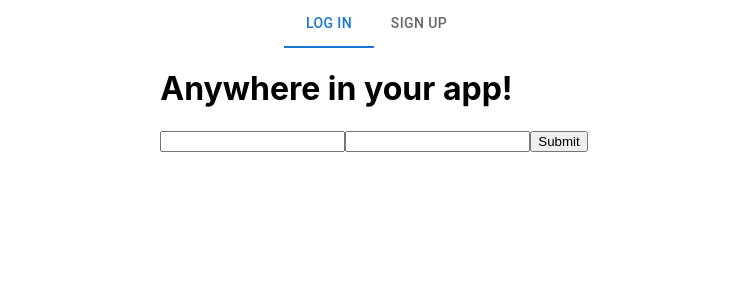
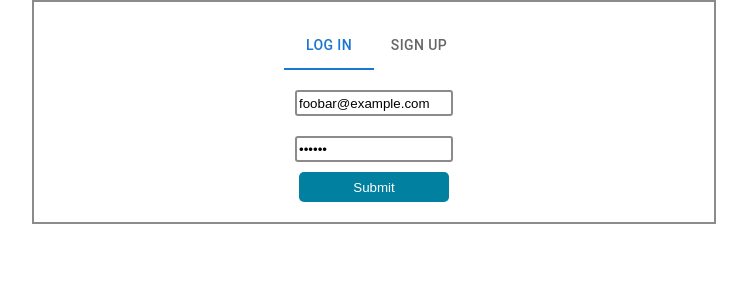
Before and after one commit to Korpan-Artem/hw-one-react, a React (Create React App) app: page / in a window 1280 px wide. Shown: the top 300 px of the page, without its empty margins (266-1013 px from the left). Built offline with nearby package versions, Linux system fonts and the light colour scheme.

Commit message:
update hw-2

```diff
--- a/package.json
+++ b/package.json
@@ -16,7 +16,8 @@
     "react-dom": "^17.0.2",
     "react-scripts": "4.0.3",
     "styled-components": "^5.3.1",
-    "web-vitals": "^1.1.2"
+    "web-vitals": "^1.1.2",
+    "yup": "^0.32.9"
   },
   "scripts": {
     "start": "react-scripts start",
--- a/src/components/LoginForm/index.js
+++ b/src/components/LoginForm/index.js
@@ -1,64 +1,21 @@
 import React from "react";
-import { Formik } from 'formik';
+import { useFormik } from 'formik';
 export const LoginForm = () => {
+    const formik = useFormik({
+        initialValues: {
+            email:"foobar@example.com",
+            password:"foobar",
+        },
+        onSubmit: (values) => {
+           alert(JSON.stringify(values,null,2));
+        },
+    });
     return (
-    <div>
-     <h1>Anywhere in your app!</h1>
-     <Formik
-       initialValues={{ email: '', password: '' }}
-       placeholder =' email'
-       validate={values => {
-         const errors = {};
-         if (!values.email) {
-           errors.email = 'Required';
-         } else if (
-           !/^[A-Z0-9._%+-]+@[A-Z0-9.-]+\.[A-Z]{2,}$/i.test(values.email)
-         ) {
-           errors.email = 'Invalid email address';
-         }
-         return errors;
-       }}
-       onSubmit={(values, { setSubmitting }) => {
-         setTimeout(() => {
-           alert(JSON.stringify(values, null, 2));
-           setSubmitting(false);
-         }, 400);
-       }}
-     >
-       {({
-         values,
-         errors,
-         touched,
-         handleChange,
-         handleBlur,
-         handleSubmit,
-         isSubmitting,
-         /* and other goodies */
-       }) => (
-         <form onSubmit={handleSubmit}>
-           <input
-             type="email"
-             name="email"
-             onChange={handleChange}
-             onBlur={handleBlur}
-             value={values.email}
-           />
-           {errors.email && touched.email && errors.email}
-           <input
-             type="password"
-             name="password"
-             onChange={handleChange}
-             onBlur={handleBlur}
-             value={values.password}
-           />
-           {errors.password && touched.password && errors.password}
-           <button type="submit" disabled={isSubmitting}>
-             Submit
-           </button>
-         </form>
-       )}
-     </Formik>
-   </div>
+        <form  className="block-form" onSubmit={formik.handleSubmit}>
+            <input className="input-1" name="email" value={formik.values.email} onChange={formik.handleChange} type="email" />
+            <input className="input-2" name="password" value={formik.values.password} onChange={formik.handleChange} type="password" />
+            <button className="btn-submit" type="submit">Submit</button>
+        </form>
     )
 }
 
--- a/src/components/SignUpForm/index.js
+++ b/src/components/SignUpForm/index.js
@@ -1,11 +1,67 @@
 import React from 'react';
+import { useFormik, Formik } from 'formik';
+import * as Yup from 'yup';
+export const SignUpForm = () => {
+    const validation = Yup.object().shape({
+        username: Yup.string()
+          .min(2, 'Too Short!')
+          .max(50, 'Too Long!')
+          .required('Required'),
+         password: Yup.number()
+          .min(2, 'Too Short!')
+          .max(50, 'Too Long!')
+          .required('Required'),
+        email: Yup.string().email('Invalid email').required('Required'),
+      });
+    const formik = useFormik({
+        initialValues: {
+            name:"",
+            email:"",
+            password:"",
+        },
+        validationSchema:{validation},
+        onSubmit: (values) => {
+           alert(JSON.stringify(values,null,2));
+        },
 
-export const SignUpForm = () => {
+    });
     return (
-        <>
-        <h1>SingUpForm</h1>
-        </>
+        <Formik  className="block-form" onSubmit={formik.handleSubmit} >
+          {({values,erorrs, touched, handleChange,handleBlur,isValid,handleSubmit,dirty}) => (
+              <>
+                    <label>Name</label>
+                    <input
+                        className="input-1"
+                        name="name"
+                        value={formik.values.name}
+                        onChange={handleChange}
+                        onBlur={handleBlur}
+                        type="text"
+                    />
+                    <input className="input-2" name="email" value={formik.values.email} onChange={handleChange} type="email" />
+                    <input className="input-2" name="password" value={formik.values.password} onChange={handleChange} type="password" />
+                    <button className="btn-submit" type="submit">Submit</button>
+            </>
+          )}
+        </Formik>
+
     )
 }
 
 export default SignUpForm;
+
+/*
+
+            <label>Name</label>
+            <input
+                className="input-1"
+                name="name"
+                value={values.name}
+                onChange={handleChange}
+                onBlur={handlerBlur}
+                type="text"
+            />
+                <input className="input-2" name="email" value={formik.values.email} onChange={formik.handleChange} type="email" />
+                <input className="input-2" name="password" value={formik.values.password} onChange={formik.handleChange} type="password" />
+                <button className="btn-submit" type="submit">Submit</button>
+            */
--- a/src/themes/App.css
+++ b/src/themes/App.css
@@ -44,4 +44,39 @@
   display: flex;
   flex-direction: column;
   align-items: center;
+  border: 2px solid rgb(139, 139, 139);
+  width: 50%;
+  margin: 0 auto;
+  padding: 20px;
 }
+
+.block-form {
+  display: flex;
+  flex-direction: column;
+  align-items: center;
+  width: 300px;
+}
+
+input {
+
+  width: 50%;
+  height: 20px;
+  border-radius: 3px;
+  border: 2px solid rgb(139, 139, 139);
+}
+
+.input-1 {
+  margin: 20px 0 20px 0;
+}
+.input-2 {
+  margin: 0px 0 10px 0;
+}
+
+.btn-submit {
+  background-color: rgb(1, 128, 160);
+  height: 30px;
+  border:none ;
+  border-radius: 5px;
+  width: 50%;
+  color: #fff;
+}
```
Also changed, not shown: 1 other file (tests, documents, lock files or other folders).
